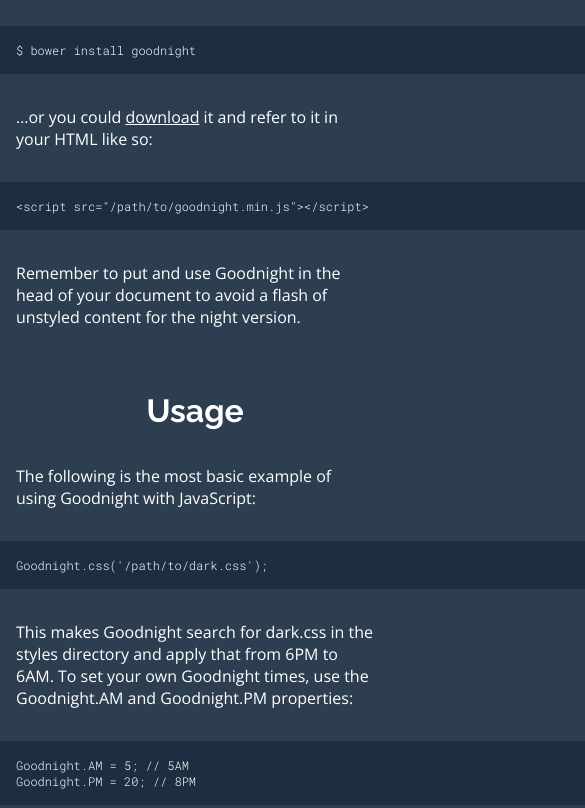
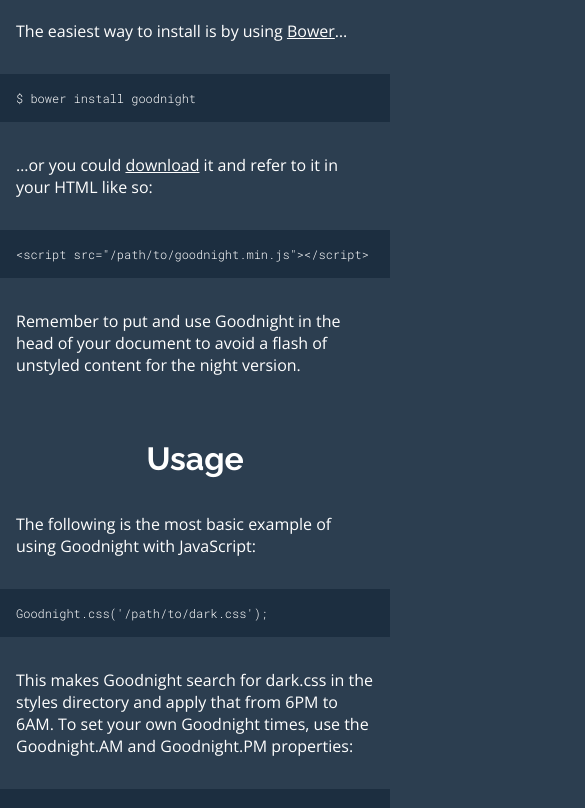
Before and after one commit to JaredCubilla/goodnight, a plain HTML site: page index.html in a window 390 px wide. Shown: the part 336-1144 px from the top of the page, 585 px wide, since content can reach past the window. Drawn offline with nearby package versions, Linux system fonts and the light colour scheme.

Commit message:
Fix some margin errors and change .cb to pre code in @media screen

```diff
--- a/styles/main.css
+++ b/styles/main.css
@@ -58,18 +58,18 @@
 }
 @media screen and (max-width: 75rem) {
 	body {
-		padding: 0 3rem;
+		padding: 3rem;
 	}
-	.cb {
+	pre code {
 		padding: 1rem 4rem;
 		margin: 0 -3rem;
 	}
 }
 @media screen and (max-width: 50rem) {
 	body {
-		padding: 0;
+		padding: 3rem 0;
 	}
-	.cb {
+	pre code {
 		padding: 1rem;
 		margin: 0;
 	}
```
